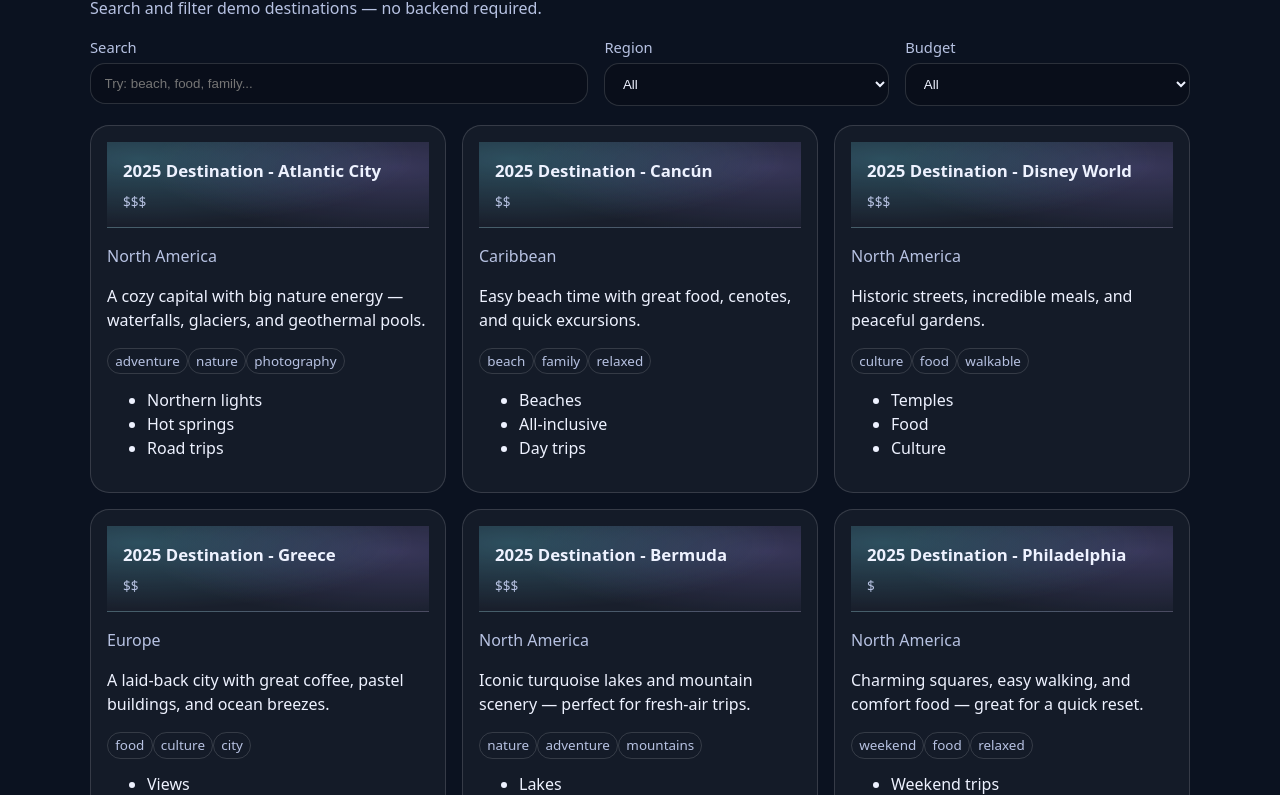
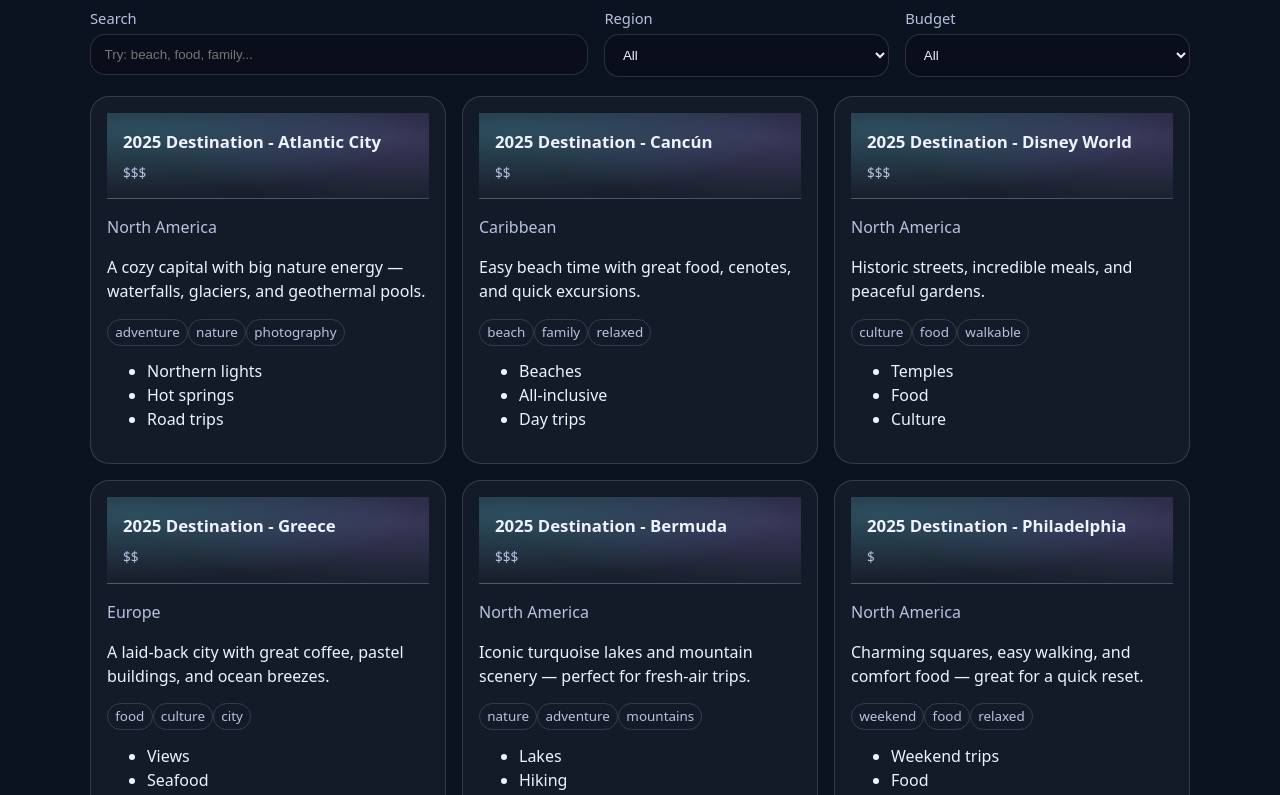
Before and after one commit to NewWorldVenture/newworldventure, a website: page destinations.html in a window 1280 px wide. Shown: the part 147-942 px from the top of the page. Drawn offline with Linux system fonts and the light colour scheme.

Commit message:
Add files via upload

```diff
--- a/destinations.html
+++ b/destinations.html
@@ -35,7 +35,6 @@
       <div class="container">
         <div class="section-head">
           <h1>Destinations</h1>
-          <p class="muted">Search and filter demo destinations — no backend required.</p>
         </div>
 
         <div class="filters">
```
